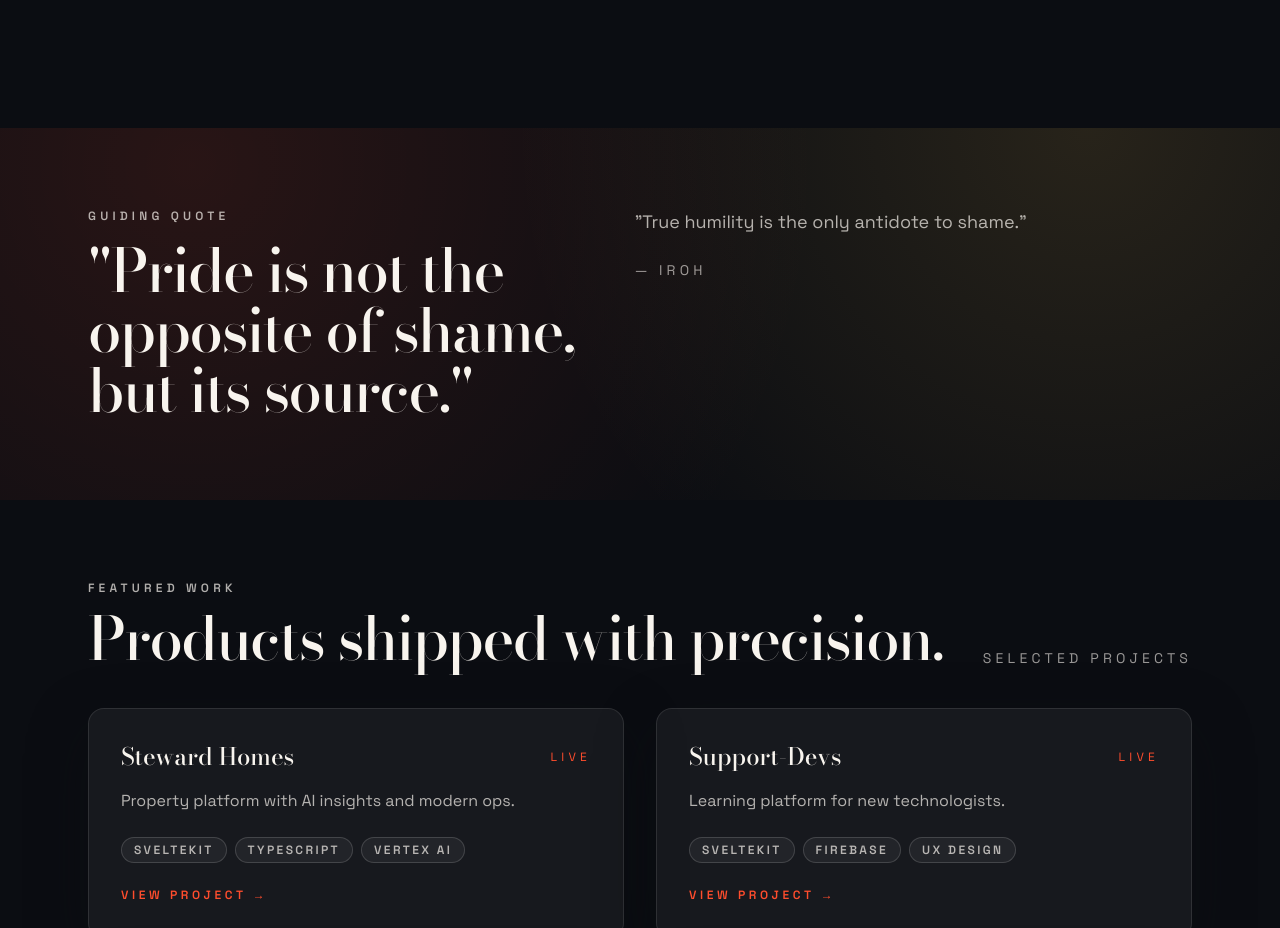
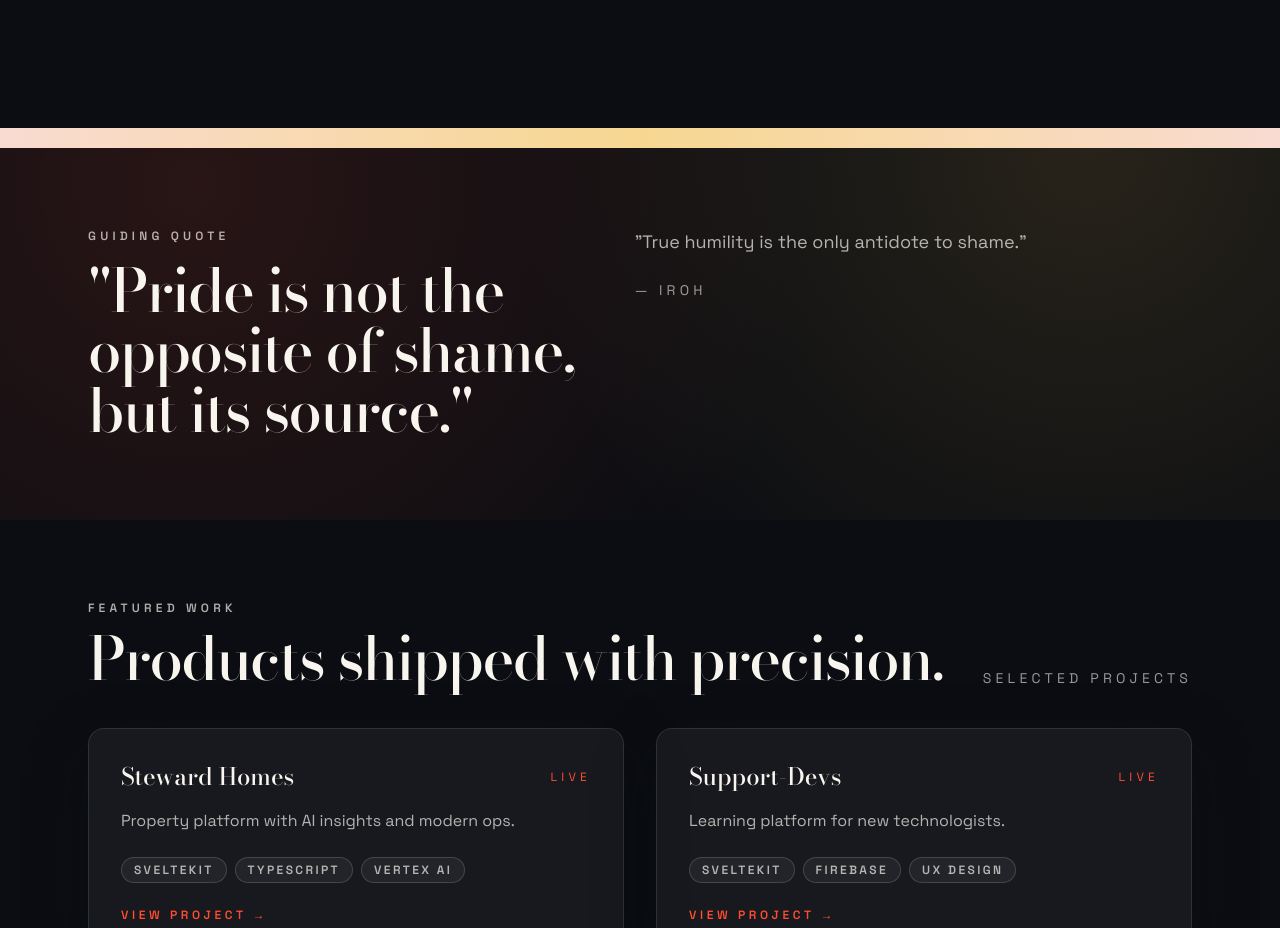
Before and after one commit to Ravgupta20/ravgupta20.com, a React (Vite) app: page / in a window 1280 px wide. Shown: the part 3820-4748 px from the top of the page. Built offline with nearby package versions, Linux system fonts and the light colour scheme.

Commit message:
added divider

```diff
--- a/src/App.jsx
+++ b/src/App.jsx
@@ -265,6 +265,8 @@ function App() {
           </div>
         </section>
 
+        <div className="section-divider" />
+
         <section id="manifesto" className="relative overflow-hidden bg-ink py-20 text-haze quote-glow">
           <div className="absolute inset-0 spotlight -z-10 opacity-30" />
           <div className="mx-auto grid max-w-6xl gap-10 px-6 md:grid-cols-[1fr_1.1fr]">
--- a/src/index.css
+++ b/src/index.css
@@ -91,6 +91,12 @@
 .quote-glow {
   background-image: radial-gradient(circle at 15% 10%, rgba(255, 77, 45, 0.12), transparent 55%),
     radial-gradient(circle at 85% 0%, rgba(246, 196, 83, 0.12), transparent 50%);
+}
+
+.section-divider {
+  height: 20px;
+  background: linear-gradient(90deg, rgba(255, 77, 45, 0.15), rgba(246, 196, 83, 0.6), rgba(255, 77, 45, 0.15));
+  box-shadow: 0 0 30px rgba(246, 196, 83, 0.25);
 }
 
 .reel-section {
```
